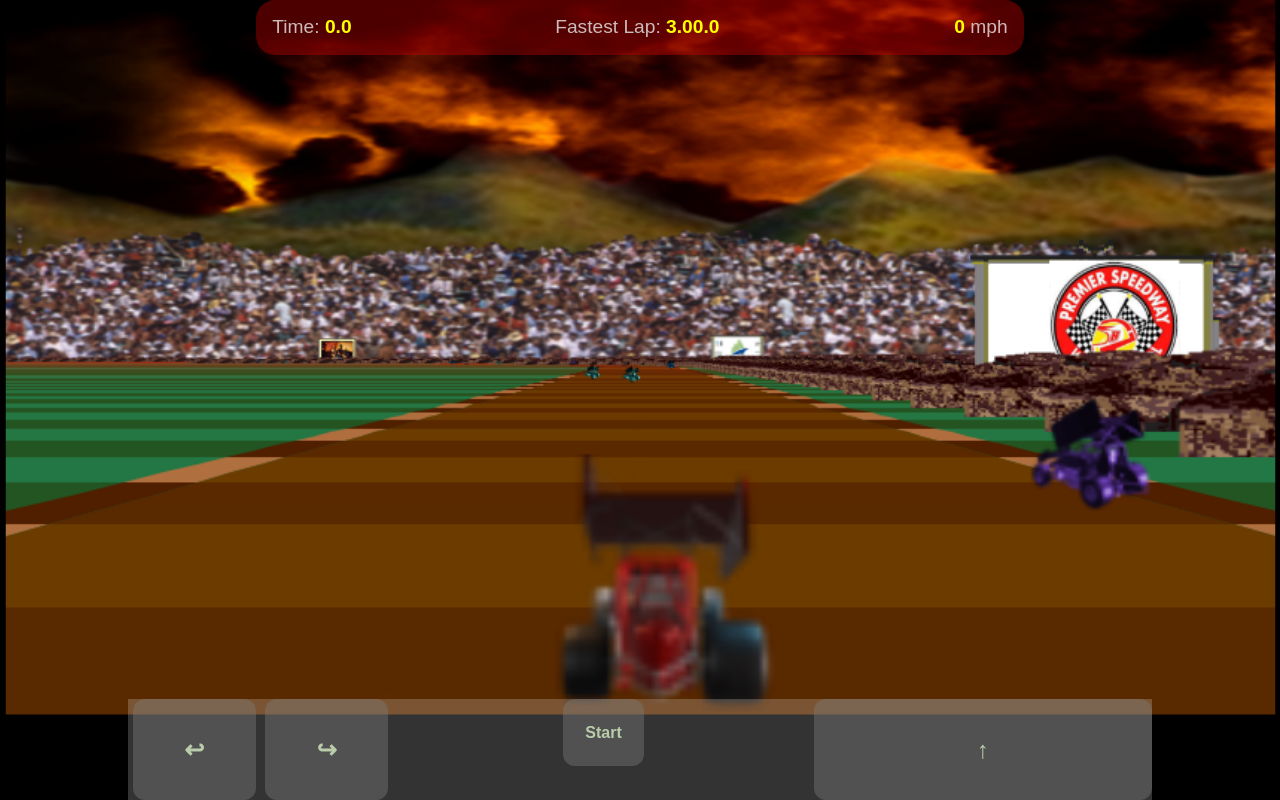
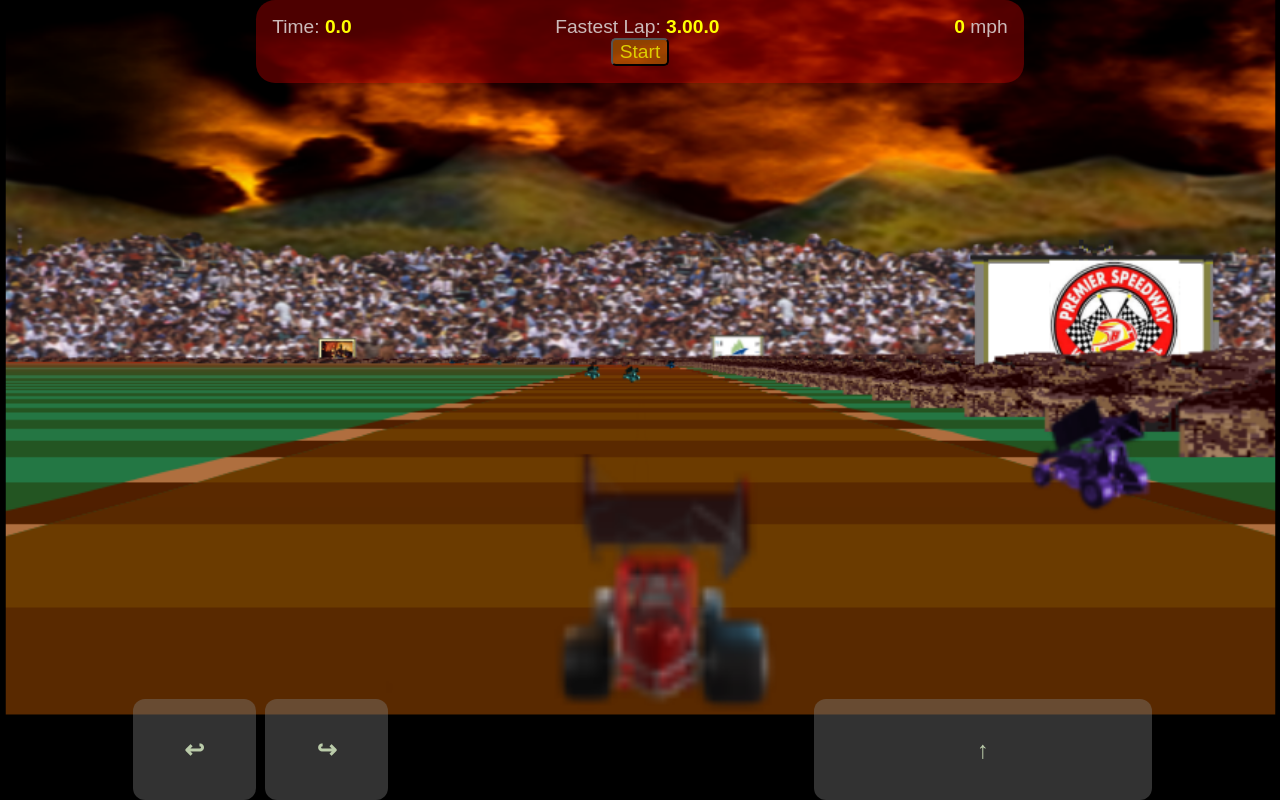
Before and after one commit to zyphersworld/scr, a plain HTML site: page index.html in a window 1280 px wide. Drawn offline with Linux system fonts and the light colour scheme; no server answers; animation ran at ten frames a second.

Commit message:
Add files via upload

```diff
--- a/index.html
+++ b/index.html
@@ -61,7 +61,7 @@ html, body {
 						-moz-box-sizing: border-box;
 						-webkit-box-sizing: border-box;
 						color:#ccbbba;
-						background-color: rgba(255,255,255,0.2);
+						background-color: rgba(255,255,255,0.0);
 
 
 }
@@ -74,7 +74,7 @@ html, body {
 vertical-align:middle;
 }
 
-input#touchStart, input#touchLeft, input#touchRight, input#start{
+input#touchStart, input#touchLeft, input#touchRight{
 	width:33%;
 	height:4.20em;
 	color:#bca;
@@ -128,13 +128,13 @@ input#mute    { background-position:0px 0px; width: 32px; height: 32px; backgrou
       <span id="current_lap_time" class="hud">Time: <span id="current_lap_time_value" class="value">0.0</span>&nbsp;</span>
       <span id="last_lap_time"    class="hud">Last Lap: <span id="last_lap_time_value" class="value">0.0</span>&nbsp;</span>
       <span id="fast_lap_time"    class="hud">Fastest Lap: <span id="fast_lap_time_value" class="value">0.0</span>&nbsp;</span>
-
+      <input type="button" id="start" value="Start"  />
     </div>
 
  <div id="controls">
 	<div id="controlContainer">
 	<input type="button" id="touchStart" value="&#8593;" style="float:right;" >&nbsp;
-	<input type="button" id="start" value="Start"  />
+
 	<!--
 	<input type="button" id="mute" class="on" />
 	<input type="button" id="fs" onclick="openFullscreen();" value="FS" />
@@ -187,6 +187,7 @@ function closeFullscreen() {
 window.addEventListener(
     'load',
     function () {
+		openFullscreen();
         var canvas = document.getElementById('canvas');
         fullscreenify(document.getElementById('racer'));
         fullscreenify(canvas);
```
